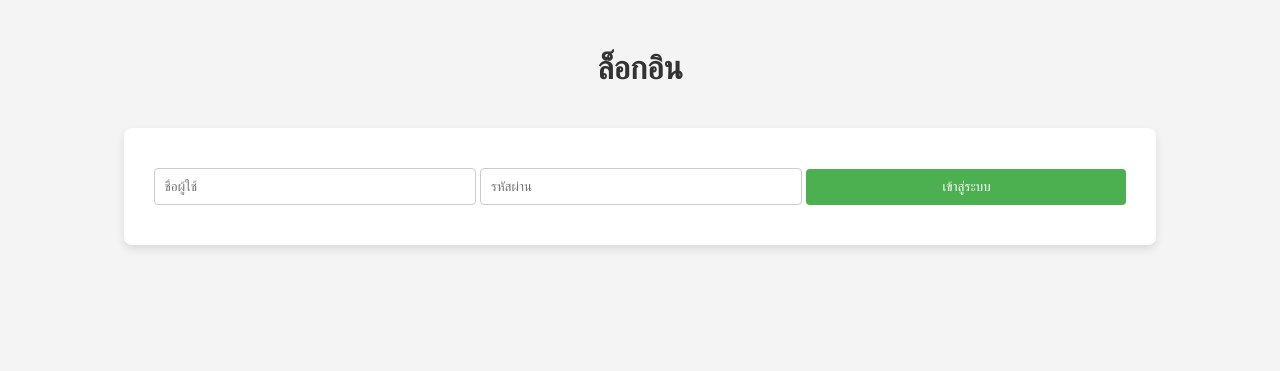
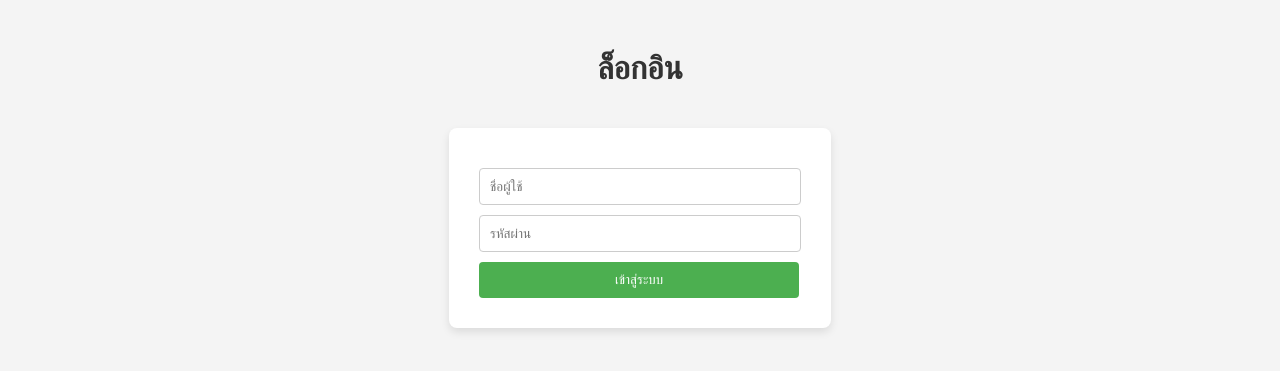
Before and after one commit to apsn1/web1, a PHP site: page /admin/login.php in a window 1280 px wide. Shown: the top 371 px of the page. Run offline with PHP 8.4, Linux system fonts and the light colour scheme.

Commit message:
Css update 14:21

```diff
--- a/admin/CssForAdmin/Login_css.css
+++ b/admin/CssForAdmin/Login_css.css
@@ -19,6 +19,7 @@
     box-shadow: 0 4px 8px rgba(0, 0, 0, 0.1);
     display: inline-block;
     margin-top: 20px;
+    text-align: left; /* Align text to the left */
 }
 
 input[type="text"], input[type="password"] {
@@ -27,6 +28,7 @@
     margin: 10px 0;
     border: 1px solid #ccc;
     border-radius: 4px;
+    display: block; /* Makes each input field appear in a vertical stack */
 }
 
 button {
@@ -37,6 +39,8 @@
     border: none;
     border-radius: 4px;
     cursor: pointer;
+    display: block; /* Makes button appear below the inputs */
+    margin-top: 10px;
 }
 
 button:hover {
--- a/admin/login.php
+++ b/admin/login.php
@@ -2,7 +2,7 @@
 <!DOCTYPE html>
 <html>
 <head>
-    <link rel="stylesheet" href="/CssForAdmin/Login_css.css">
+    <link rel="stylesheet" href="CssForAdmin/Login_css.css">
     <title>ล็อกอินผู้ดูแลระบบ</title>
 </head>
 <body>
```
